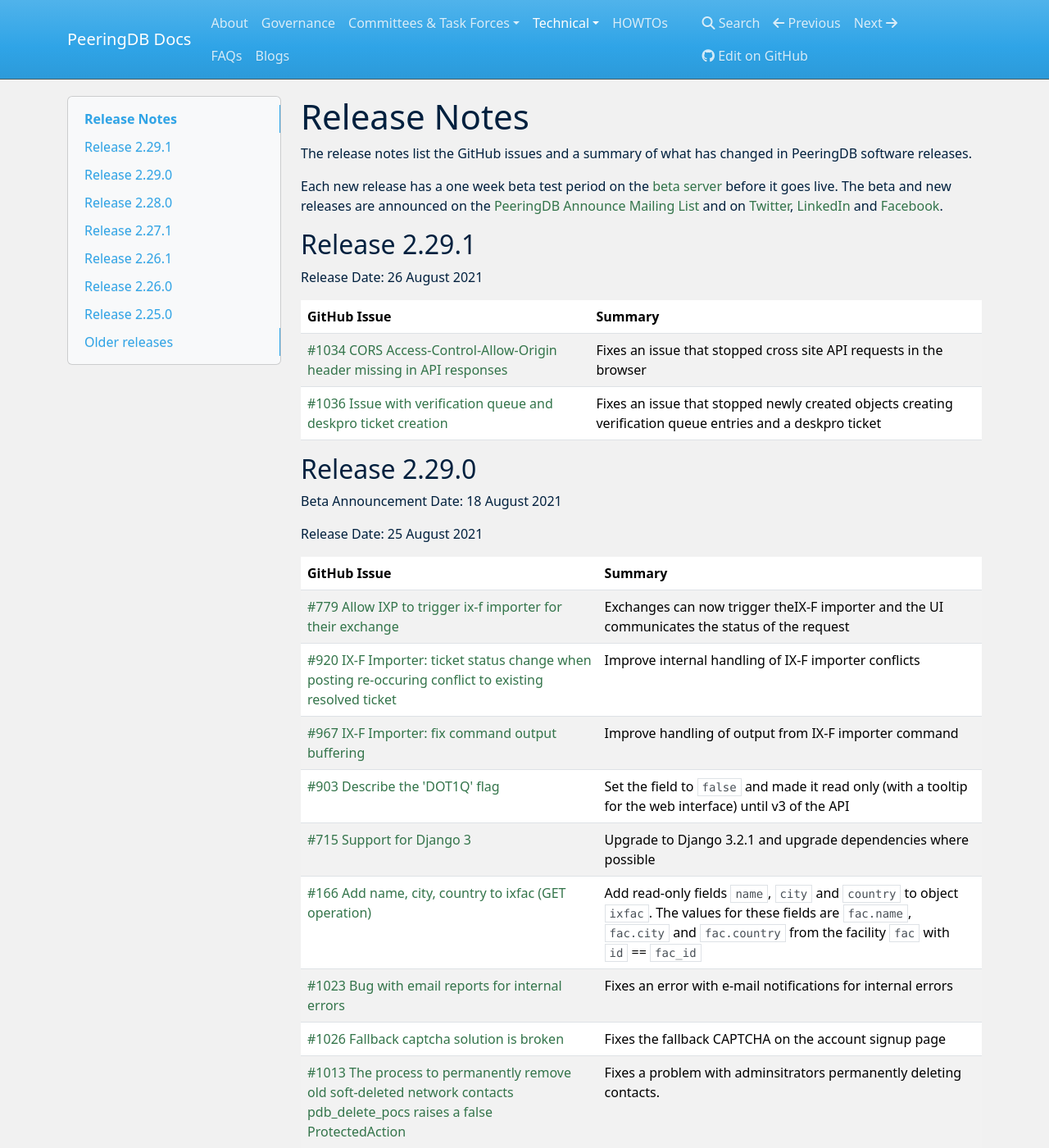
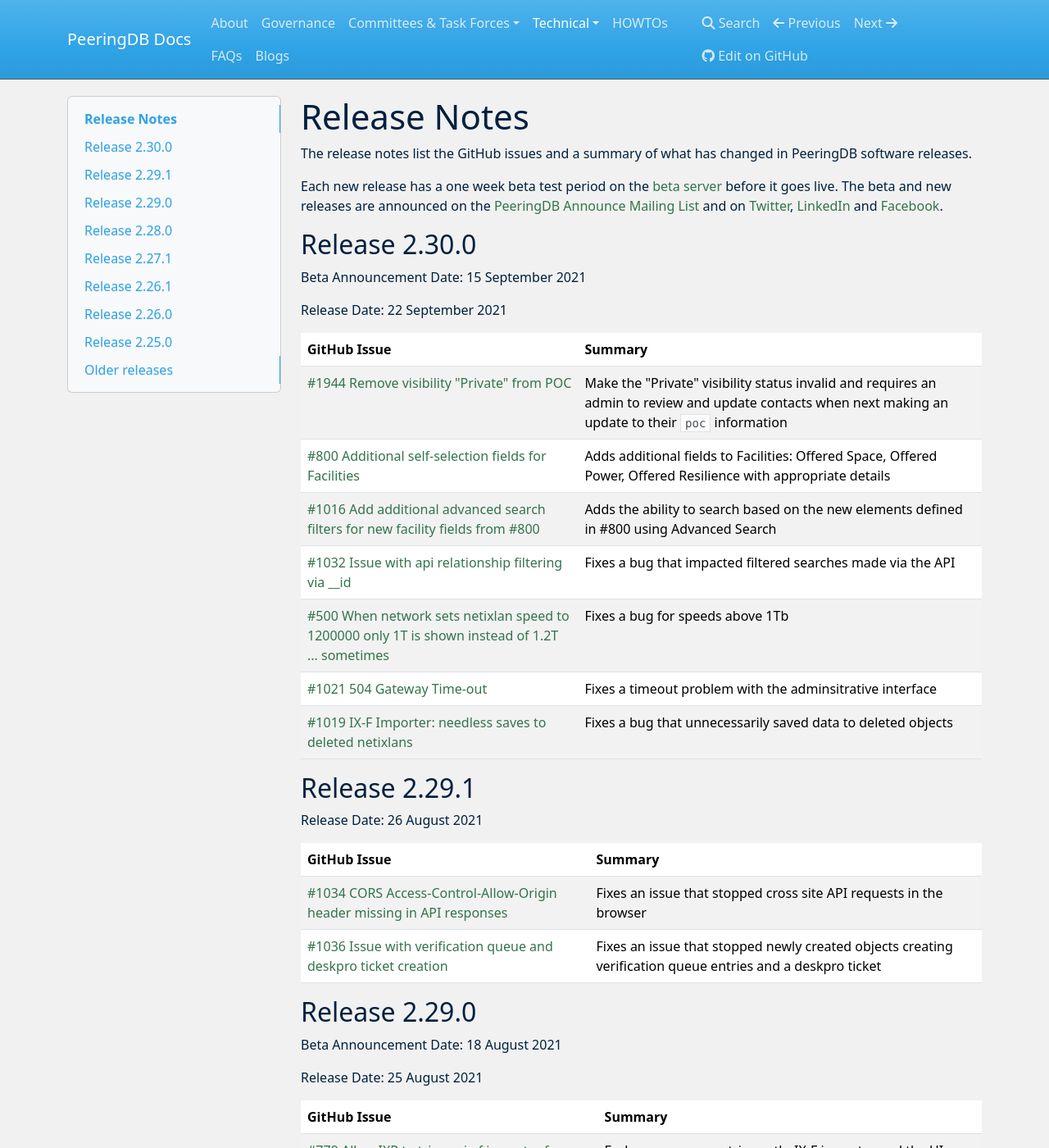
Before and after one commit to peeringdb/docs, an MkDocs documentation site: the page built from docs/release_notes/index.md, in a window 1280 px wide and 1400 px high. Shown: the whole window at 82% size. Built offline with MkDocs 1.6.1, drawn with Linux system fonts in a browser that asks for light colours; nearby versions of some CDN libraries.

Commit message:
Update index.md
Release notes for 2.30.0

```diff
--- a/docs/release_notes/index.md
+++ b/docs/release_notes/index.md
@@ -3,6 +3,22 @@
 The release notes list the GitHub issues and a summary of what has changed in PeeringDB software releases.
 
 Each new release has a one week beta test period on the [beta server](https://beta.peeringdb.com/) before it goes live.  The beta and new releases are announced on the [PeeringDB Announce Mailing List](https://lists.peeringdb.com/cgi-bin/mailman/listinfo/pdb-announce) and on [Twitter](https://twitter.com/PeeringDB), [LinkedIn](https://www.linkedin.com/company/peeringdb) and [Facebook](https://www.facebook.com/peeringdb).
+
+## Release 2.30.0
+
+Beta Announcement Date: 15 September 2021
+
+Release Date: 22 September 2021
+
+| **GitHub Issue** | **Summary** |
+| ----------------- | ----------- |
+| [#1944 Remove visibility "Private" from POC](https://github.com/peeringdb/peeringdb/issues/944) | Make the "Private" visibility status invalid and requires an admin to review and update contacts when next making an update to their `poc` information |
+| [#800 Additional self-selection fields for Facilities](https://github.com/peeringdb/peeringdb/issues/800) | Adds additional fields to Facilities: Offered Space, Offered Power, Offered Resilience with appropriate details |
+| [#1016 Add additional advanced search filters for new facility fields from #800](https://github.com/peeringdb/peeringdb/issues/1) | Adds the ability to search based on the new elements defined in #800 using Advanced Search |
+| [#1032 Issue with api relationship filtering via __id](https://github.com/peeringdb/peeringdb/issues/1032) | Fixes a bug that impacted filtered searches made via the API |
+| [#500 When network sets netixlan speed to 1200000 only 1T is shown instead of 1.2T ... sometimes](https://github.com/peeringdb/peeringdb/issues/500) | Fixes a bug for speeds above 1Tb |
+| [#1021 504 Gateway Time-out](https://github.com/peeringdb/peeringdb/issues/1024) | Fixes a timeout problem with the adminsitrative interface |
+| [#1019 IX-F Importer: needless saves to deleted netixlans](https://github.com/peeringdb/peeringdb/issues/1) | Fixes a bug that unnecessarily saved data to deleted objects |
 
 ## Release 2.29.1
 
```
